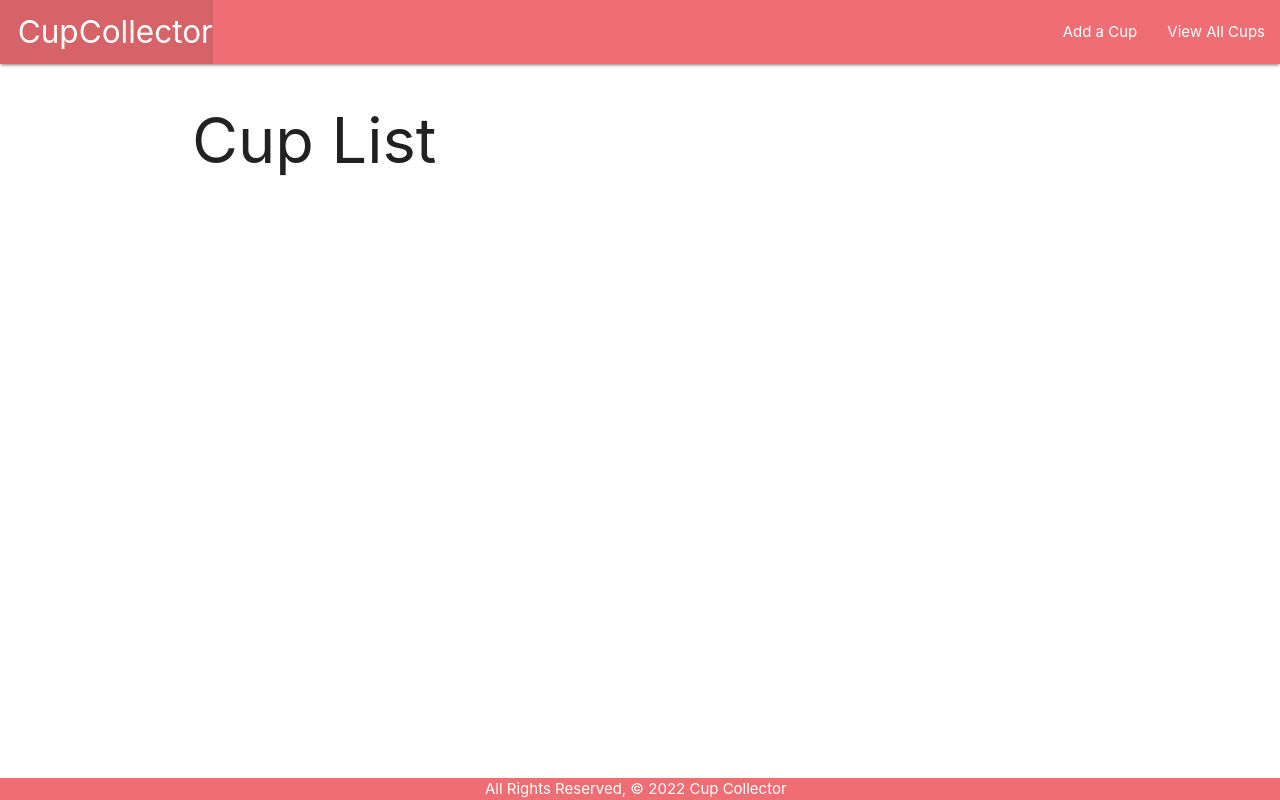
After one commit to Trishadring/Cup_Collector, a Django app: page /cups/ in a window 1280 px wide. The commit adds this page. Run offline with Django 3.2, Linux system fonts and the light colour scheme; data that the repository does not hold is empty.

Commit message:
list and detail work

```diff
--- a/FinchCollector/settings.py
+++ b/FinchCollector/settings.py
@@ -77,7 +77,7 @@ WSGI_APPLICATION = 'FinchCollector.wsgi.application'
 DATABASES = {
     'default': {
         'ENGINE': 'django.db.backends.postgresql',
-        'NAME': 'catcollector',
+        'NAME': 'FinchCollector',
     }
 }
 
--- a/main_app/templates/about.html
+++ b/main_app/templates/about.html
@@ -1,8 +1,8 @@
 {% extends 'base.html' %}
 {% block content %}
 
-<h1>About the Finch Collector</h1>
+<h1>About the cup Collector</h1>
 <hr />
-<p>Hire the Finch Collector!</p>
+<p>Hire the cup Collector!</p>
 
 {% endblock %}
--- a/main_app/templates/base.html
+++ b/main_app/templates/base.html
@@ -6,7 +6,7 @@
   <meta charset="UTF-8">
   <meta name="viewport" content="width=device-width, initial-scale=1.0">
   <meta http-equiv="X-UA-Compatible" content="ie=edge">
-  <title>Finch Collector</title>
+  <title>Cup Collector</title>
   <link rel="stylesheet" href="https://cdnjs.cloudflare.com/ajax/libs/materialize/1.0.0/css/materialize.min.css">
   <link rel="stylesheet" type="text/css" href="{% static 'css/style.css' %}">
 </head>
@@ -15,10 +15,11 @@
     <nav>
       <div class="nav-wrapper">
         <ul>
-          <li><a href="/" class="left brand-logo">&nbsp;&nbsp;FinchCollector</a></li>
+          <li><a href="/" class="left brand-logo">&nbsp;&nbsp;CupCollector</a></li>
         </ul>
         <ul class="right">
-          <li><a href="/about">About</a></li>
+					<li><a href="{% url 'cups_create' %}">Add a Cup</a></li>
+					<li><a href="{% url 'index' %}">View All Cups</a></li>
         </ul>
       </div>
     </nav>
@@ -28,7 +29,7 @@
     {% endblock %}
   </main>
   <footer class="page-footer">
-    <div class="center">All Rights Reserved, &copy; 2022 Finch Collector &nbsp;</div>
+    <div class="center">All Rights Reserved, &copy; 2022 Cup Collector &nbsp;</div>
   </footer>
 </body>
 </html>
--- /dev/null
+++ b/main_app/templates/cups/index.html
@@ -0,0 +1,17 @@
+{% extends 'base.html' %}
+{% block content %}
+
+<h1>Cup List</h1>
+
+{% for cup in cups %}
+<a href="{% url 'detail' cup.id %}">
+  <div class="card">
+    <div class="card-content">
+      <span class="card-title">{{ cup.color }} {{ cup.type }} </span>
+			<p>Brand: {{ cup.brand }} </p>
+      <p>Description: {{ cup.description }}</p>
+    </div>
+  </div>
+</a>
+
+{% endfor %}{% endblock %}
--- a/main_app/urls.py
+++ b/main_app/urls.py
@@ -4,4 +4,10 @@ from . import views
 urlpatterns = [
     path('', views.home, name='home'),
     path('about/', views.about, name='about'),
+		path('cups/', views.cup_index, name="index"),
+		path('cups/<int:cup_id>/', views.cup_detail, name='detail'),
+  # new route used to show a form and create a cat
+		path('cups/create/', views.CupCreate.as_view(), name='cups_create'),
+		path('cups/<int:pk>/update/', views.CupUpdate.as_view(), name='cups_update'),
+		path('cups/<int:pk>/delete/', views.CupDelete.as_view(), name='cups_delete'),
 ]
--- a/main_app/views.py
+++ b/main_app/views.py
@@ -1,9 +1,50 @@
 from django.shortcuts import render
 from django.http import HttpResponse
+from django.views.generic.edit import CreateView, UpdateView, DeleteView
+from django.views.generic import ListView, DetailView
+from .models import Cup
+
+# from .models import Cup
+
+
+class CupCreate(CreateView):
+    model = Cup
+    fields = '__all__'
+    success_url = '/cats/'
+
+cups = [
+
+    Cup(id=2, color='red', brand = 'yeti', type ='travel mug', description ="n/a"),
+    Cup('white', 'cbs', 'coffee cup', "law and order cup")
+]
+cups = [
+
+    Cup('1', 'red', 'yeti', 'travel mug', "n/a"),
+    Cup('white', 'cbs', 'coffee cup', "law and order cup")
+]
 
 # Create your views here.
+class CupUpdate(UpdateView):
+  model = Cup
+  # Let's disallow the renaming of a cat by excluding the name field!
+  fields = ['color', 'type', 'description', 'brand']
+
+class CupDelete(DeleteView):
+  model = Cup
+  success_url = '/cups/'
+
 def home(request):
-  return HttpResponse('<h1>Hello /ᐠ｡‸｡ᐟ\ﾉ</h1>')
+    return HttpResponse('<h1>Hello /ᐠ｡‸｡ᐟ\ﾉ</h1>')
+
 
 def about(request):
-  return render(request, 'about.html')
+    return render(request, 'about.html')
+
+
+def cup_index(request):
+    cups = Cup.objects.all()
+    return render(request, 'cups/index.html', {'cups': cups})
+
+def cup_detail(request, cup_id):
+  cup = Cup.objects.get(id=cup_id)
+  return render(request, 'cups/detail.html', { 'cup': cup })
```
Also changed, not shown: main_app/models.py (+14 -1 lines), main_app/templates/cups/detail.html (added, +20 -0 lines), main_app/templates/main_app/cup_confirm_delete.html (added, +13 -0 lines), main_app/templates/main_app/cup_form.html (added, +19 -0 lines), main_app/migrations/0001_initial.py (added).
